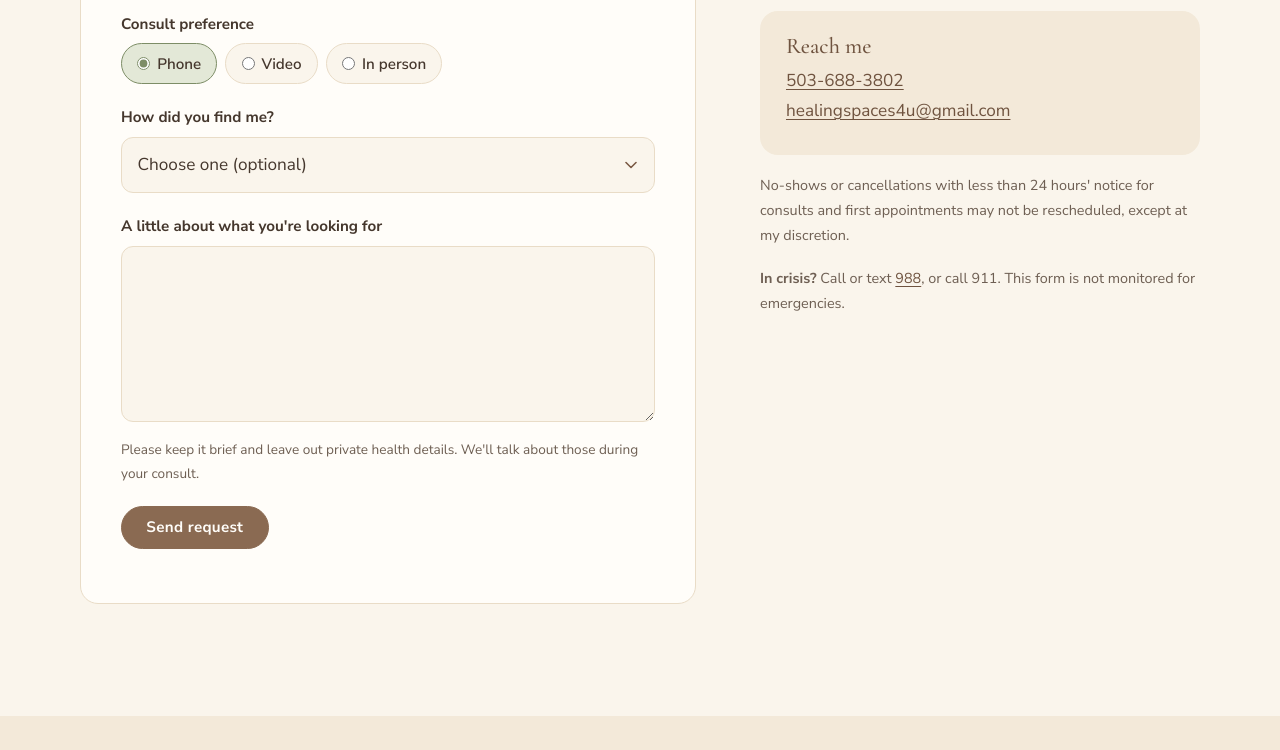
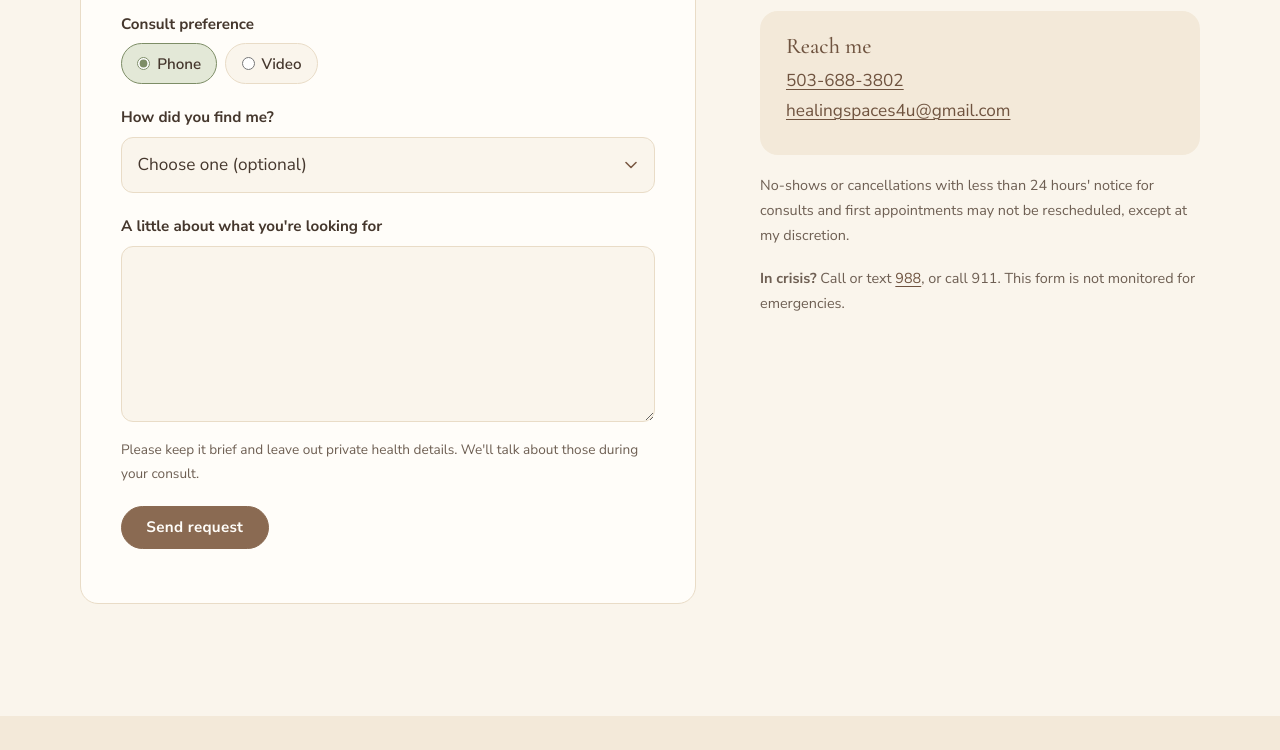
Before and after one commit to optimalyouneurofeedback-source/healingspaces4u, a plain HTML site: page docs/contact-me.html in a window 1280 px wide. Shown: the part 920-1670 px from the top of the page. Drawn offline with nearby package versions, Linux system fonts and the light colour scheme.

Commit message:
Remove in-person option from consult preference
Co-Authored-By: Claude Opus 5.5 <noreply@anthropic.com>

```diff
--- a/docs/contact-me.html
+++ b/docs/contact-me.html
@@ -106,7 +106,6 @@
         <div class="choices">
           <label><input type="radio" name="consult" value="Phone" checked> Phone</label>
           <label><input type="radio" name="consult" value="Telehealth video"> Video</label>
-          <label><input type="radio" name="consult" value="In person"> In person</label>
         </div>
       </fieldset>
       <div class="field">
```
Also changed, not shown: src/pages/contact-me.html (+0 -1 lines).
